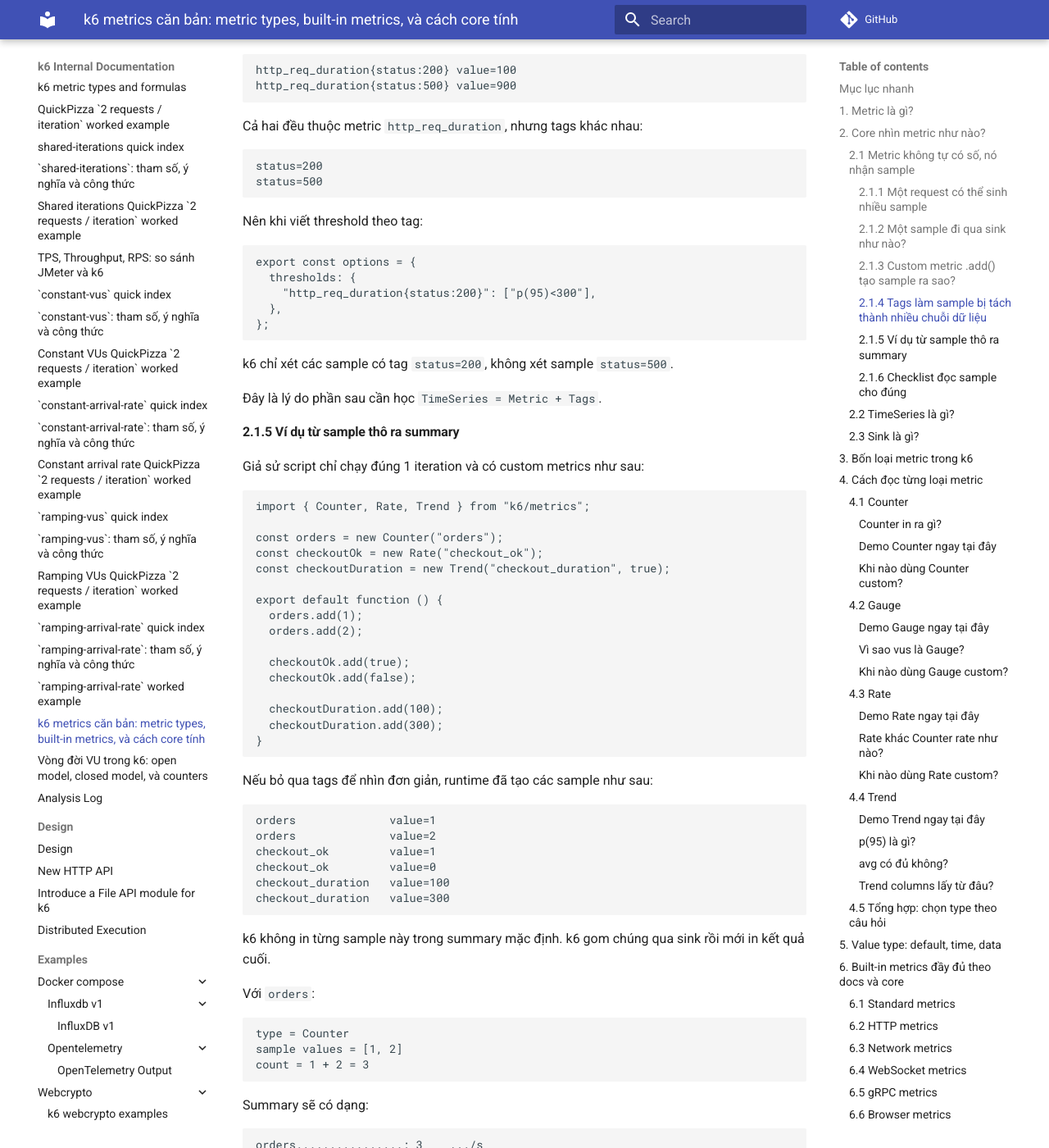
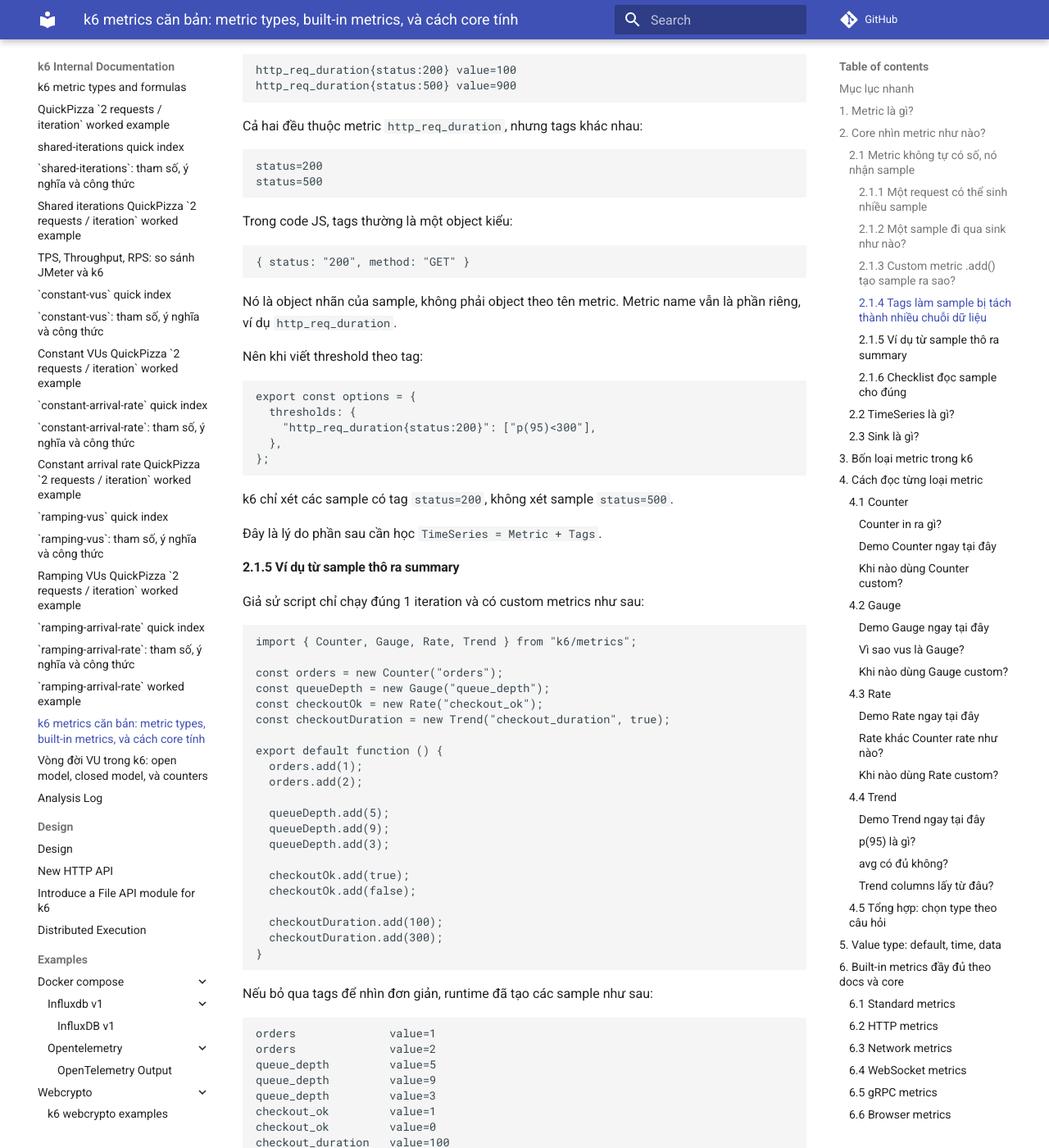
Before and after one commit to meomew-auto/markdown, an MkDocs documentation site: the page built from docs/20260520_k6-metrics-types-builtins-core-guide.md, in a window 1280 px wide and 1400 px high, scrolled down 8340 px. Shown: the whole window at 82% size. Built offline with MkDocs 1.6.1 and Material for MkDocs 9.7.7, drawn with Linux system fonts in a browser that asks for light colours; comment, search, counter and statistics services are not loaded; some of the changed text lies outside the part shown.

Commit message:
Update docs

````diff
--- a/docs/20260520_k6-metrics-types-builtins-core-guide.md
+++ b/docs/20260520_k6-metrics-types-builtins-core-guide.md
@@ -442,6 +442,15 @@ status=200
 status=500
 ```
 
+Trong code JS, tags thường là một object kiểu:
+
+```js
+{ status: "200", method: "GET" }
+```
+
+Nó là object nhãn của sample, không phải object theo tên metric.
+Metric name vẫn là phần riêng, ví dụ `http_req_duration`.
+
 Nên khi viết threshold theo tag:
 
 ```js
@@ -461,9 +470,10 @@ k6 chỉ xét các sample có tag `status=200`, không xét sample `status=500`.
 Giả sử script chỉ chạy đúng 1 iteration và có custom metrics như sau:
 
 ```js
-import { Counter, Rate, Trend } from "k6/metrics";
+import { Counter, Gauge, Rate, Trend } from "k6/metrics";
 
 const orders = new Counter("orders");
+const queueDepth = new Gauge("queue_depth");
 const checkoutOk = new Rate("checkout_ok");
 const checkoutDuration = new Trend("checkout_duration", true);
 
@@ -471,6 +481,10 @@ export default function () {
   orders.add(1);
   orders.add(2);
 
+  queueDepth.add(5);
+  queueDepth.add(9);
+  queueDepth.add(3);
+
   checkoutOk.add(true);
   checkoutOk.add(false);
 
@@ -484,6 +498,9 @@ Nếu bỏ qua tags để nhìn đơn giản, runtime đã tạo các sample nh
 ```text
 orders              value=1
 orders              value=2
+queue_depth         value=5
+queue_depth         value=9
+queue_depth         value=3
 checkout_ok         value=1
 checkout_ok         value=0
 checkout_duration   value=100
@@ -493,6 +510,20 @@ checkout_duration   value=300
 k6 không in từng sample này trong summary mặc định.
 k6 gom chúng qua sink rồi mới in kết quả cuối.
 
+Submetric là metric đã được tách theo một bộ tags cố định.
+
+Ví dụ:
+
+```text
+http_req_duration{status:200}
+  = submetric của http_req_duration
+  = chỉ xét sample có status=200
+
+http_req_duration{status:500}
+  = submetric khác của cùng metric http_req_duration
+  = chỉ xét sample có status=500
+```
+
 Với `orders`:
 
 ```text
@@ -505,6 +536,22 @@ Summary sẽ có dạng:
 
 ```text
 orders................: 3    .../s
+```
+
+Với `queue_depth`:
+
+```text
+type = Gauge
+sample values = [5, 9, 3]
+value cuối = 3
+min = 3
+max = 9
+```
+
+Summary sẽ có dạng:
+
+```text
+queue_depth..........: 3    min=3 max=9
 ```
 
 Với `checkout_ok`:
@@ -538,6 +585,22 @@ Summary sẽ có dạng:
 
 ```text
 checkout_duration.....: avg=200ms min=100ms med=200ms max=300ms ...
+```
+
+Nếu đổi qua built-in metric thì cách đọc vẫn y hệt:
+
+```text
+http_reqs
+  = Counter, cộng dồn số request sample
+
+vus
+  = Gauge, lấy value hiện tại và nhớ min/max
+
+http_req_failed
+  = Rate, true/false trên tổng sample
+
+http_req_duration
+  = Trend, giữ nhiều value để tính avg/min/max/p95
 ```
 
 Điểm cần nhớ:
````
